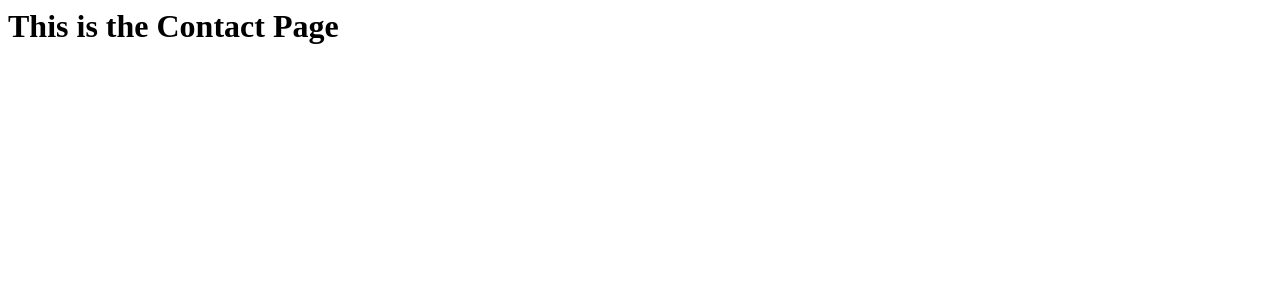
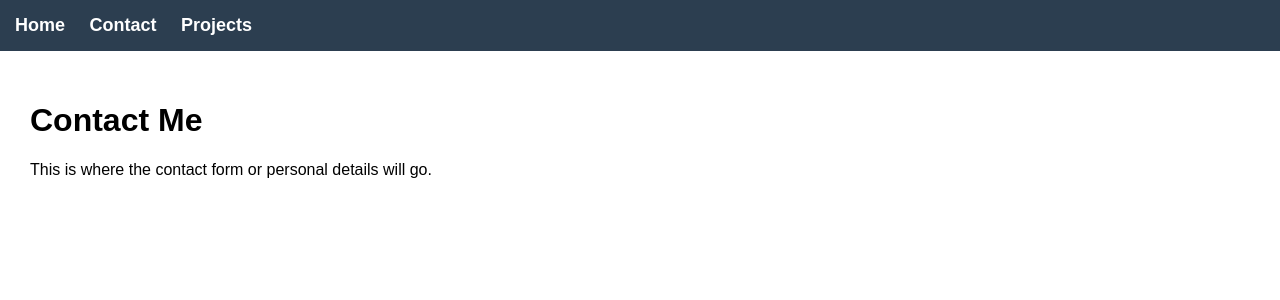
Before and after one commit to eddieperri/jhu_software_concepts, a Flask app: page /contact in a window 1280 px wide. Shown: the top 300 px of the page. Run offline with Flask 3, Linux system fonts and the light colour scheme.

Commit message:
Added a base template for pages that have the navigation bar

```diff
--- a/module_1/run.py
+++ b/module_1/run.py
@@ -6,8 +6,8 @@
 from flask import Flask, render_template
 
 # Import the blueprint modules
-from contact import contact_bp
-from projects import projects_bp
+from routes.contact import contact_bp
+from routes.projects import projects_bp
 
 # Initialize the Flask application
 app = Flask(__name__)
--- /dev/null
+++ b/module_1/templates/base.html
@@ -0,0 +1,47 @@
+<!DOCTYPE html>
+<html lang="en">
+<head>
+    <meta charset="UTF-8">
+    <meta name="viewport" content="width=device-width, initial-scale=1.0">
+    <title>Eddie Perri | Developer Portfolio</title>
+    <style>
+        /* A basic style to highlight the navigation bar */
+        nav {
+            background-color: #2c3e50;
+            padding: 15px;
+        }
+        nav a {
+            color: white;
+            text-decoration: none;
+            margin-right: 20px;
+            font-size: 18px;
+            font-weight: bold;
+        }
+        nav a:hover {
+            color: #1abc9c; /* Highlights green when you hover */
+        }
+        body {
+            font-family: Arial, sans-serif;
+            margin: 0;
+            padding: 0;
+        }
+        main {
+            padding: 30px;
+        }
+    </style>
+</head>
+<body>
+
+    <nav>
+        <a href="{{ url_for('home') }}">Home</a>
+        <a href="{{ url_for('contact.contact_page') }}">Contact</a>
+        <a href="{{ url_for('projects.projects_page') }}">Projects</a>
+    </nav>
+
+    <main>
+        {% block content %}
+        {% endblock %}
+    </main>
+
+</body>
+</html>
--- a/module_1/templates/contact.html
+++ b/module_1/templates/contact.html
@@ -1 +1,6 @@
-<h1>This is the Contact Page</h1>
+{% extends "base.html" %}
+
+{% block content %}
+    <h1>Contact Me</h1>
+    <p>This is where the contact form or personal details will go.</p>
+{% endblock %}
```
Also changed, not shown: module_1/templates/home.html (+5 -11 lines), module_1/templates/projects.html (+6 -1 lines), module_1/routes/contact.py (renamed from module_1/contact.py), module_1/routes/projects.py (renamed from module_1/projects.py).
